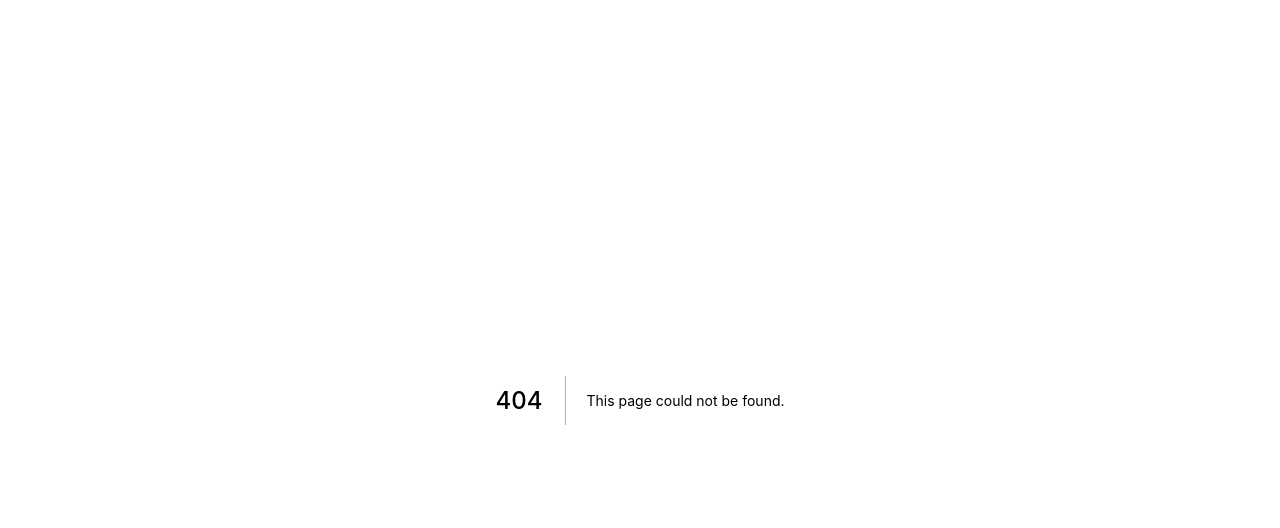
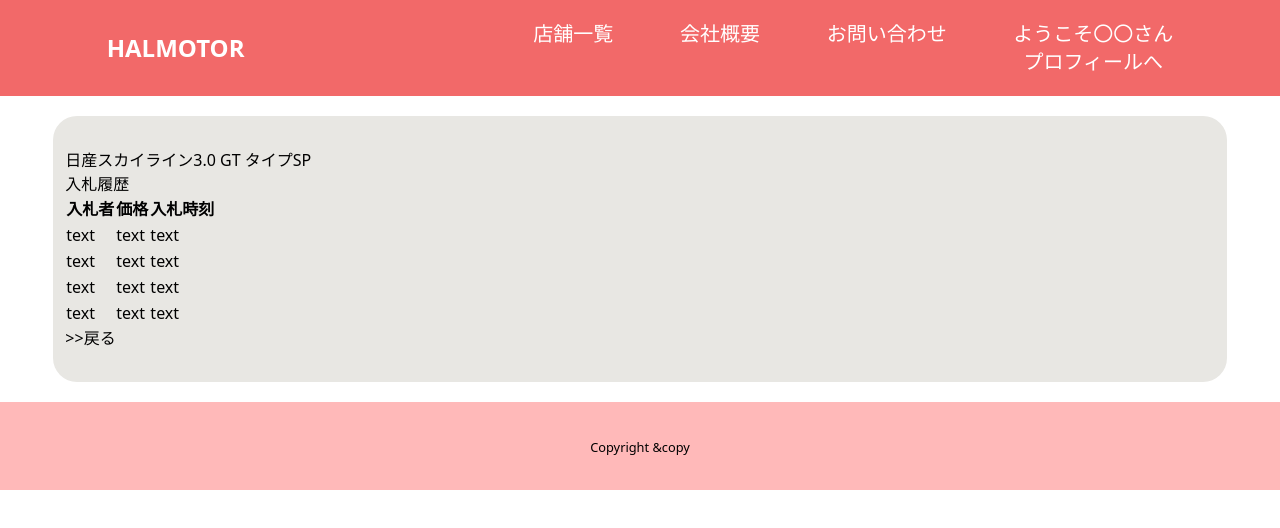
Before and after one commit to case-study07/cs-backend, a Next.js app: page /auctionHistory in a window 1280 px wide. Before the commit this address had no page. Shown: the top 528 px of the page. Built offline with nearby package versions, Linux system fonts and the light colour scheme.

Commit message:
mock置き換えHTML(History)

```diff
--- /dev/null
+++ b/pages/auctionHistory.tsx
@@ -0,0 +1,44 @@
+import { Layout } from "components/ui";
+import { ReactNode } from "react";
+
+export default function AuctionHistory() :ReactNode{
+    return (
+      <div>
+        <h1>日産スカイライン3.0 GT タイプSP</h1>
+        <article>
+          <h2>入札履歴</h2>
+          <table>
+            <tr>
+              <th>入札者</th>
+              <th>価格</th>
+              <th>入札時刻</th>
+            </tr>
+            <tr>
+              <td>text</td>
+              <td>text</td>
+              <td>text</td>
+            </tr>
+            <tr>
+              <td>text</td>
+              <td>text</td>
+              <td>text</td>
+            </tr>
+            <tr>
+              <td>text</td>
+              <td>text</td>
+              <td>text</td>
+            </tr>
+            <tr>
+              <td>text</td>
+              <td>text</td>
+              <td>text</td>
+            </tr>
+          </table>
+
+          <a href="">&gt;&gt;戻る</a>
+        </article>
+      </div>
+    );
+}
+
+AuctionHistory.Layout = Layout;
```
